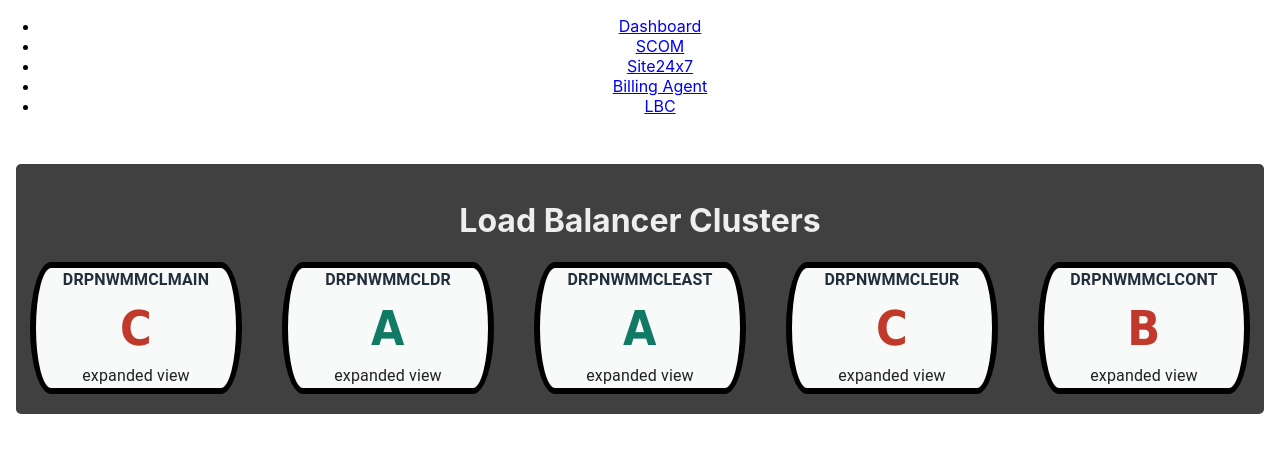
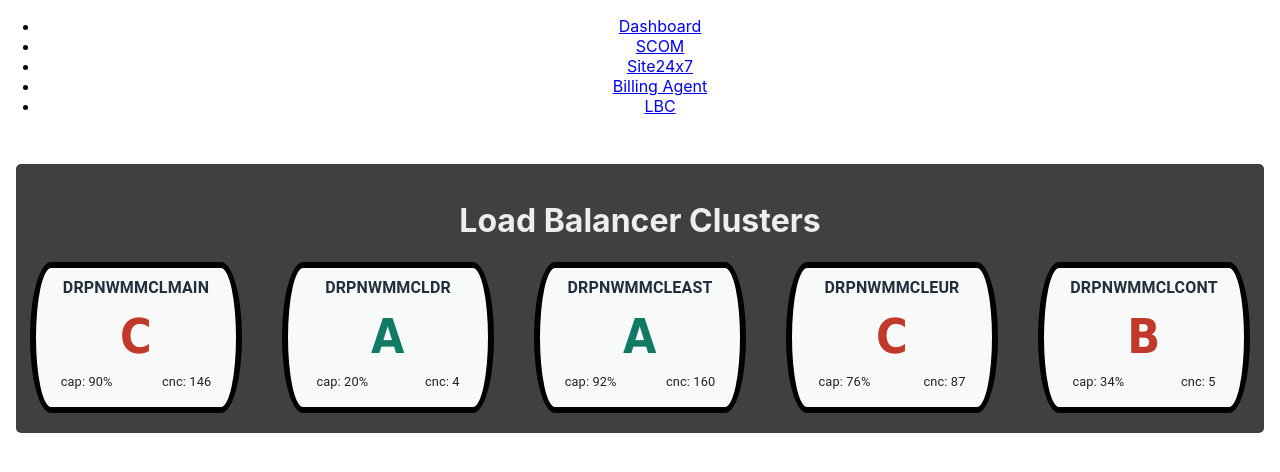
Before and after one commit to prodgers1/pwa-hackathon, a React (Create React App) app: page /lbc in a window 1280 px wide. Shown: the top 472 px of the page. Built offline with nearby package versions, Linux system fonts and the light colour scheme.

Commit message:
added expanded view stats

```diff
--- a/src/components/LbCluster/LoadBalancer.js
+++ b/src/components/LbCluster/LoadBalancer.js
@@ -4,6 +4,7 @@ import { makeStyles } from '@material-ui/styles';
 
 const useStyles = makeStyles(() => ({
   square: {
+    paddingTop: '.5em',
     minWidth: '200px',
     maxWidth: '200px',
     minHeight: '100px',
@@ -29,6 +30,9 @@ const useStyles = makeStyles(() => ({
   halfBaked: {
     color: '#C0392B',
   },
+  smallText: {
+      fontSize: '.8em',
+  }
 }));
 
 const LoadBalancer = (props) => {
@@ -42,7 +46,20 @@ const LoadBalancer = (props) => {
         <Typography className={classes.serverName}>{loadBalancer.name}</Typography>
         <Typography className={classes.statusText + ' ' + statusClass}>{loadBalancer.status}</Typography>
 
-        {!isDashboard && <Typography>expanded view</Typography>}
+        {!isDashboard && (
+          <Grid item container display="row" justify="space-around" alignItems="center">
+            <Grid item>
+              <Typography align="left" paragraph className={classes.smallText}>
+                cap: {loadBalancer.capacity}
+              </Typography>
+            </Grid>
+            <Grid item>
+              <Typography align="right" paragraph className={classes.smallText}>
+                cnc: {loadBalancer.connections}
+              </Typography>
+            </Grid>
+          </Grid>
+        )}
       </Paper>
     </Grid>
   );
```
